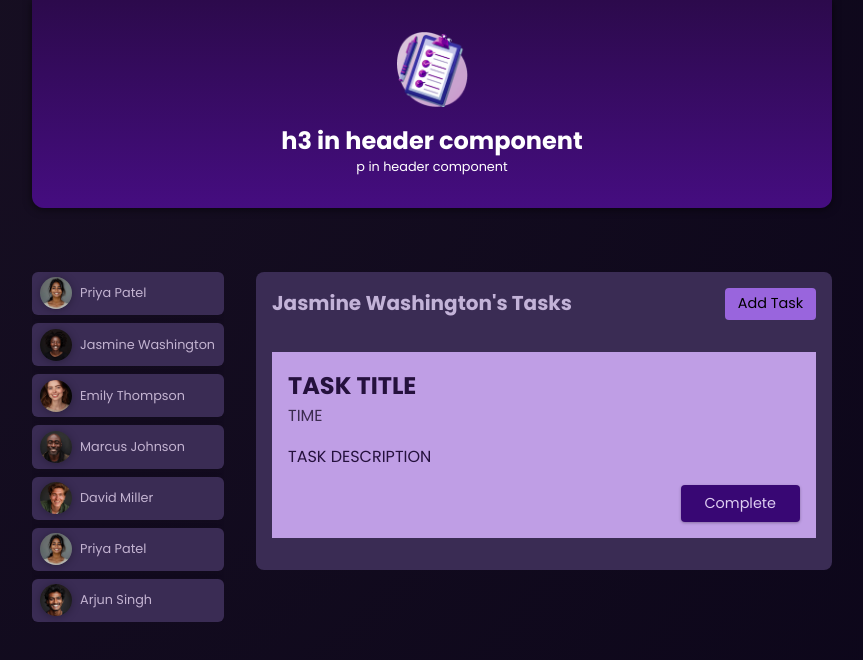
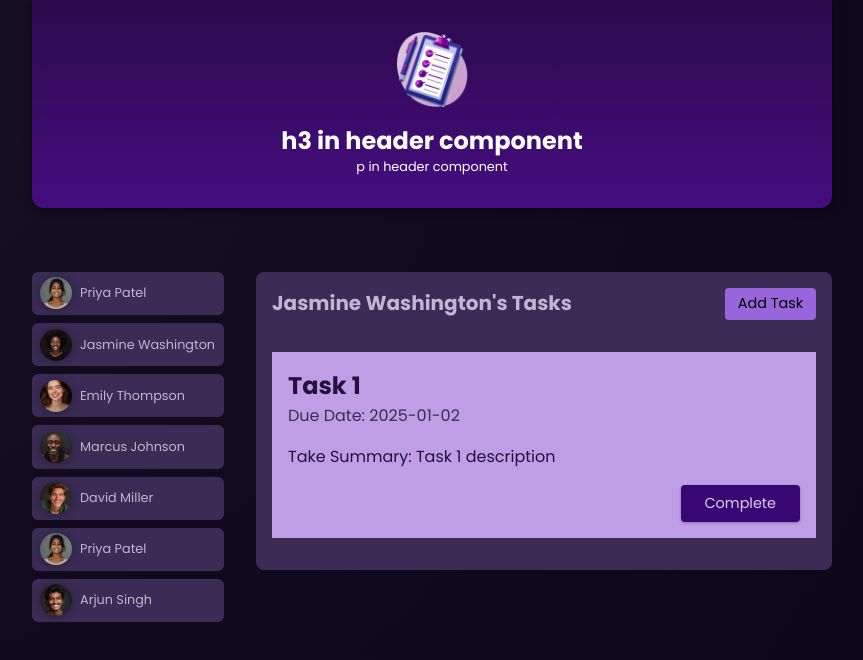
Before and after one commit to Sean-Xiao-Liu/angular101, an Angular app: page / in a window 1280 px wide. Both pictures are taken after a click on the button "Jasmine Washington". Shown: the top 660 px of the page, without its empty margins (208-1071 px from the left). Built offline with nearby package versions, Linux system fonts and the light colour scheme.

Commit message:
seperarte user and task model by putting them into *.model.ts file

```diff
--- /dev/null
+++ b/src/app/components/reuseable-user/user.model.ts
@@ -0,0 +1,5 @@
+export interface User {
+    avatar: string;
+    name: string;
+    id: string;
+  }
--- a/src/app/components/tasks/task/task.component.html
+++ b/src/app/components/tasks/task/task.component.html
@@ -1,7 +1,7 @@
 <article>
-  <h2>TASK TITLE</h2>
-  <time>TIME</time>
-  <p>TASK DESCRIPTION</p>
+  <h2>{{ task.title }}</h2>
+  <time>Due Date: {{ task.dueDate }}</time>
+  <p>Take Summary: {{ task.description }}</p>
   <p class="actions">
     <button>Complete</button>
   </p>
--- a/src/app/components/tasks/tasks.component.html
+++ b/src/app/components/tasks/tasks.component.html
@@ -9,7 +9,7 @@
   <ul>
     @for (task of filteredTasks; track task.id) {
     <li>
-      <app-task />
+      <app-task [task]="task" />
     </li>
     }
   </ul>
--- a/src/app/components/tasks/tasks.component.ts
+++ b/src/app/components/tasks/tasks.component.ts
@@ -1,4 +1,4 @@
-import { Component, Input } from '@angular/core';
+import { Component, EventEmitter, Input, Output } from '@angular/core';
 import { TaskComponent } from './task/task.component';
 import { DUMMY_TASKS } from '../../../assets/tasks/dummy-tasks';
 
```
Also changed, not shown: src/app/components/reuseable-user/reuseable-user.component.ts (+1 -13 lines), src/app/components/tasks/task/task.component.ts (+6 -2 lines), src/app/components/tasks/task/task.model.ts (added, +8 -0 lines).
